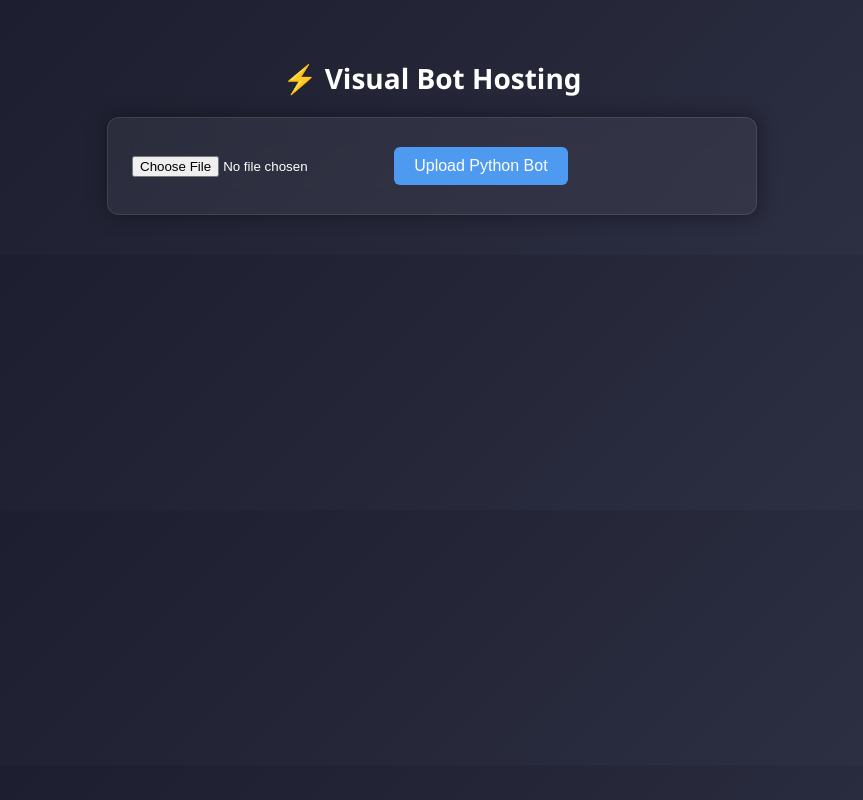
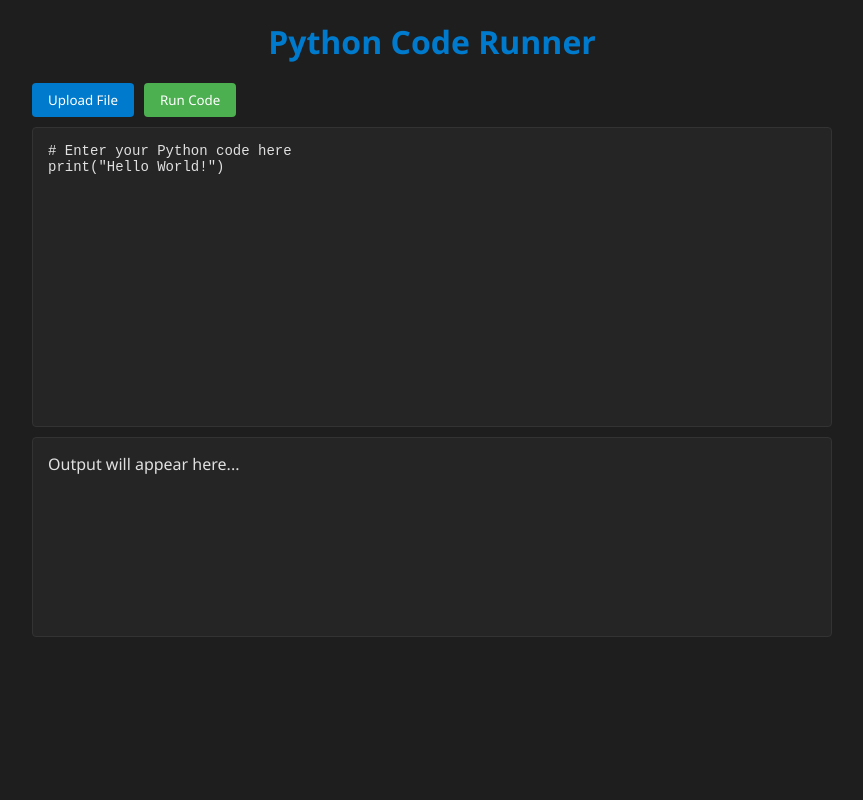
Before and after one commit to grizlyeditor/VisualHostingPrivate, a plain HTML site: page index.html in a window 1280 px wide. Shown: the whole page, without its empty margins (208-1071 px from the left). Drawn offline with Linux system fonts and the light colour scheme.

Commit message:
Update index.html

```diff
--- a/index.html
+++ b/index.html
@@ -1,107 +1,153 @@
 <!DOCTYPE html>
 <html lang="en">
 <head>
-  <meta charset="UTF-8" />
-  <meta name="viewport" content="width=device-width, initial-scale=1.0"/>
-  <title>Visual Bot Hosting</title>
+    <meta charset="UTF-8">
+    <meta name="viewport" content="width=device-width, initial-scale=1.0">
+    <title>Code Runner</title>
     <style>
+        :root {
+            --bg: #1e1e1e;
+            --surface: #252526;
+            --text: #e0e0e0;
+            --primary: #007acc;
+            --success: #4CAF50;
+            --border: #333;
+        }
+        * {
+            margin: 0;
+            padding: 0;
+            box-sizing: border-box;
+            font-family: 'Segoe UI', Tahoma, Geneva, Verdana, sans-serif;
+        }
         body {
-      margin: 0; font-family: 'Segoe UI', sans-serif;
-      background: linear-gradient(135deg, #1a1c2c, #2f3145);
-      color: #fff; display: flex; flex-direction: column;
-      align-items: center; padding: 40px;
+            background: var(--bg);
+            color: var(--text);
+            min-height: 100vh;
+            padding: 20px;
         }
-    h1 { font-size: 28px; margin-bottom: 20px; }
-    .card {
-      background: rgba(255,255,255,0.05); backdrop-filter: blur(12px);
-      border: 1px solid rgba(255,255,255,0.1); border-radius: 12px;
-      padding: 24px; width: 100%; max-width: 600px;
-      box-shadow: 0 0 20px rgba(0,0,0,0.4);
+        .container {
+            max-width: 800px;
+            margin: 0 auto;
+        }
+        h1 {
+            text-align: center;
+            margin-bottom: 20px;
+            color: var(--primary);
+        }
+        .editor-container {
+            display: flex;
+            flex-direction: column;
+            gap: 10px;
+        }
+        .file-upload {
+            display: flex;
+            gap: 10px;
         }
         .btn {
-      padding: 10px 20px; font-size: 16px;
-      border: none; border-radius: 6px; cursor: pointer;
-      margin: 5px; color: white;
+            padding: 8px 16px;
+            border: none;
+            border-radius: 4px;
+            cursor: pointer;
+            font-weight: 500;
         }
-    .upload-btn { background: #4e9af1; }
-    .start-btn { background: #28a745; }
-    .stop-btn { background: #dc3545; }
-    .hidden { display: none; }
-    .timer { margin-top: 10px; font-size: 18px; }
+        .btn-upload {
+            background: var(--primary);
+            color: white;
+        }
+        .btn-run {
+            background: var(--success);
+            color: white;
+        }
+        #code-editor {
+            width: 100%;
+            height: 300px;
+            background: var(--surface);
+            color: var(--text);
+            border: 1px solid var(--border);
+            border-radius: 4px;
+            padding: 15px;
+            font-family: 'Courier New', monospace;
+            font-size: 14px;
+            resize: none;
+        }
+        #terminal {
+            width: 100%;
+            height: 200px;
+            background: var(--surface);
+            color: var(--text);
+            border: 1px solid var(--border);
+            border-radius: 4px;
+            padding: 15px;
+            font-family: 'Courier New', monospace;
+            overflow-y: auto;
+        }
+        .terminal-line {
+            margin-bottom: 8px;
+            white-space: pre-wrap;
+        }
     </style>
 </head>
 <body>
-  <h1>⚡ Visual Bot Hosting</h1>
-  <div class="card">
-    <input type="file" id="fileInput" accept=".py" style="color:white; background:none;"/>
-    <button class="btn upload-btn" onclick="upload()">Upload Python Bot</button>
-    <div id="actions" class="hidden">
-      <button class="btn start-btn" onclick="startBot()">▶️ Start</button>
-      <button class="btn stop-btn" onclick="stopBot()">🛑 Stop</button>
-      <div class="timer">⏱️ Running Time: <span id="timer">0</span> sec</div>
+    <div class="container">
+        <h1>Python Code Runner</h1>
+
+        <div class="editor-container">
+            <div class="file-upload">
+                <input type="file" id="file-input" accept=".py,.txt" style="display: none;">
+                <button class="btn btn-upload" onclick="document.getElementById('file-input').click()">Upload File</button>
+                <button class="btn btn-run" id="run-btn">Run Code</button>
+            </div>
+
+            <textarea id="code-editor" spellcheck="false"># Enter your Python code here
+print("Hello World!")</textarea>
+
+            <div id="terminal">
+                <div class="terminal-line">Output will appear here...</div>
+            </div>
         </div>
     </div>
 
     <script>
-    let timer = 0;
-    let interval;
-
-    async function upload() {
-      const file = document.getElementById("fileInput").files[0];
-      if (!file || !file.name.endsWith(".py")) return alert("Upload a .py file");
-
-      const formData = new FormData();
-      formData.append("file", file);
-
-      const res = await fetch("/upload", {
-        method: "POST",
-        body: formData
+        // File upload handler
+        document.getElementById('file-input').addEventListener('change', function(e) {
+            const file = e.target.files[0];
+            if (file) {
+                const reader = new FileReader();
+                reader.onload = function(e) {
+                    document.getElementById('code-editor').value = e.target.result;
+                };
+                reader.readAsText(file);
+            }
         });
 
-      const result = await res.json();
-      if (result.status === "success") {
-        document.getElementById("actions").classList.remove("hidden");
-        alert("✅ File uploaded! Ready to start.");
+        // Run code handler
+        document.getElementById('run-btn').addEventListener('click', async function() {
+            const code = document.getElementById('code-editor').value;
+            const terminal = document.getElementById('terminal');
+
+            // Clear terminal and show loading message
+            terminal.innerHTML = '<div class="terminal-line">$ Running code...</div>';
+
+            try {
+                const response = await fetch('/run', {
+                    method: 'POST',
+                    headers: {
+                        'Content-Type': 'application/json',
+                    },
+                    body: JSON.stringify({ code: code })
+                });
+
+                const result = await response.json();
+
+                if (result.success) {
+                    terminal.innerHTML += `<div class="terminal-line">${result.output}</div>`;
                 } else {
-        alert("❌ Upload failed.");
+                    terminal.innerHTML += `<div class="terminal-line" style="color:#ff6b6b">Error: ${result.output}</div>`;
                 }
+            } catch (error) {
+                terminal.innerHTML += `<div class="terminal-line" style="color:#ff6b6b">Connection error: ${error.message}</div>`;
             }
-
-    async function startBot() {
-      const res = await fetch("/start", { method: "POST" });
-      const result = await res.json();
-      if (result.status === "started") {
-        alert("✅ Bot started!");
-        startTimer();
-      } else {
-        alert("⚠️ Already running or error.");
-      }
-    }
-
-    async function stopBot() {
-      const res = await fetch("/stop", { method: "POST" });
-      const result = await res.json();
-      if (result.status === "stopped") {
-        alert("🛑 Bot stopped.");
-        stopTimer();
-      } else {
-        alert("⚠️ Bot not running.");
-      }
-    }
-
-    function startTimer() {
-      timer = 0;
-      document.getElementById("timer").innerText = timer;
-      interval = setInterval(() => {
-        timer++;
-        document.getElementById("timer").innerText = timer;
-      }, 1000);
-    }
-
-    function stopTimer() {
-      clearInterval(interval);
-      document.getElementById("timer").innerText = "0";
-    }
+        });
     </script>
 </body>
 </html>
```
Lines whose indentation alone changed are shown as unchanged.
